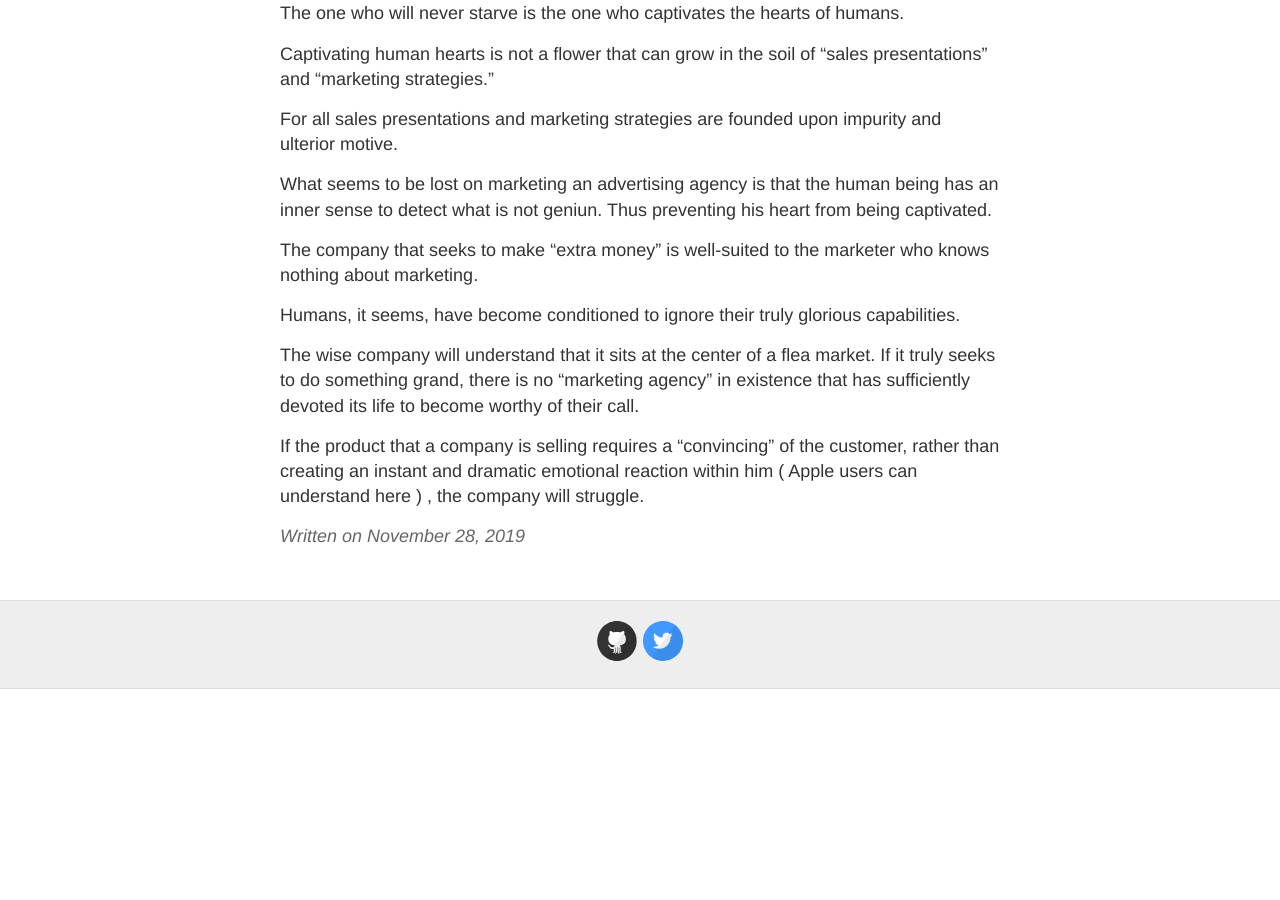
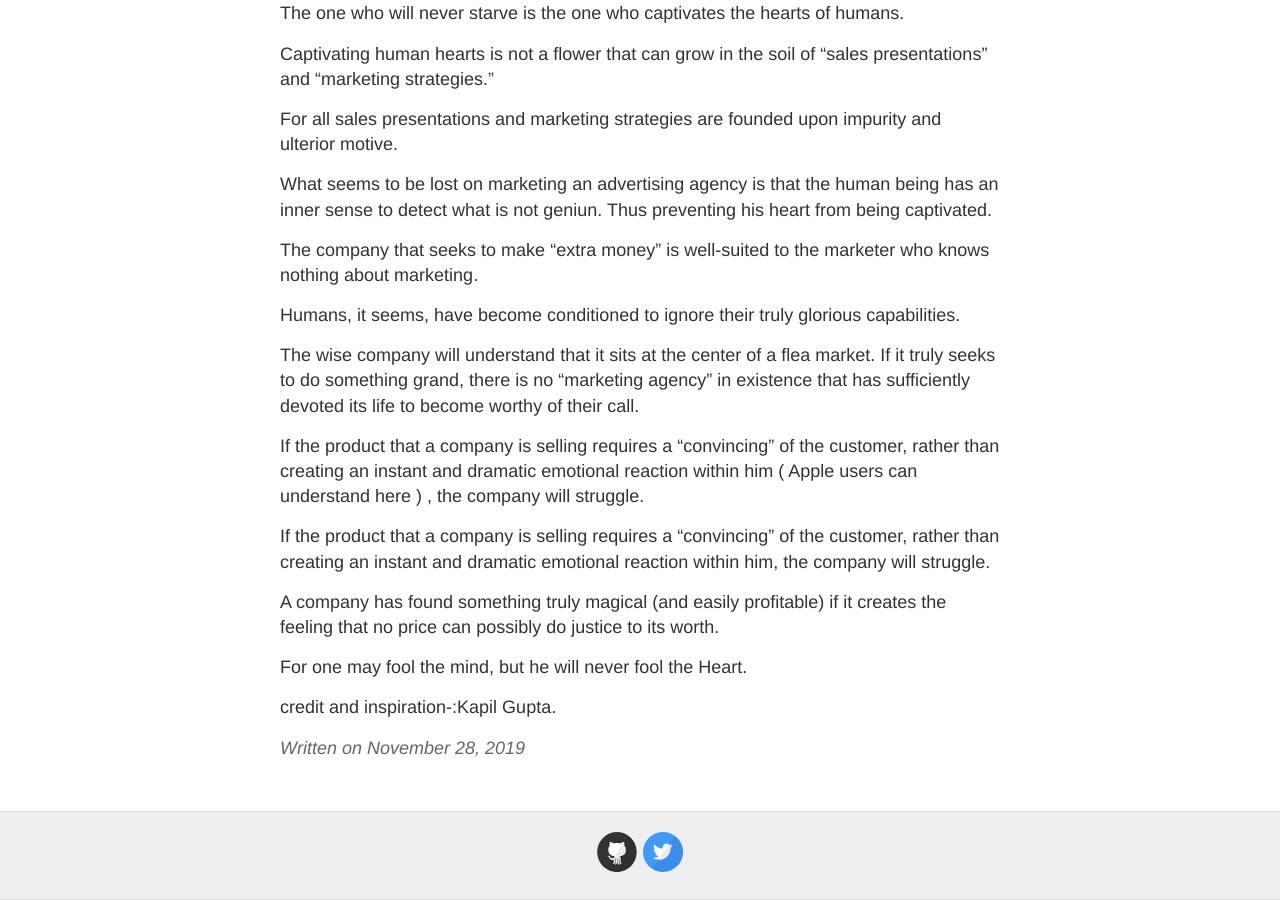
Before and after one commit to KaushalSharmaMd/KaushalSharmaMd.github.io, a Jekyll site: the page built from _posts/2019-11-28-why-almost-all-forms-of-marketing-is-scam.md, in a window 1280 px wide and 900 px high, scrolled down 1442 px. Built offline with Jekyll 4.4.1, drawn with Linux system fonts in a browser that asks for light colours; before the commit the page ends 2131 px from its top, so only the background shows below that.

Commit message:
Update 2019-11-28-why-almost-all-forms-of-marketing-is-scam.md

```diff
--- a/_posts/2019-11-28-why-almost-all-forms-of-marketing-is-scam.md
+++ b/_posts/2019-11-28-why-almost-all-forms-of-marketing-is-scam.md
@@ -66,3 +66,11 @@ Humans, it seems, have become conditioned to ignore their truly glorious capabil
 The wise company will understand that it sits at the center of a flea market. If it truly seeks to do something grand, there is no “marketing agency” in existence that has sufficiently devoted its life to become worthy of their call.
 
 If the product that a company is selling requires a “convincing” of the customer, rather than creating an instant and dramatic emotional reaction within him ( Apple  users can understand here ) , the company will struggle.
+
+If the product that a company is selling requires a “convincing” of the customer, rather than creating an instant and dramatic emotional reaction within him, the company will struggle.
+
+A company has found something truly magical (and easily profitable) if it creates the feeling that no price can possibly do justice to its worth.
+
+For one may fool the mind, but he will never fool the Heart.
+
+credit and inspiration-:Kapil Gupta.
```
